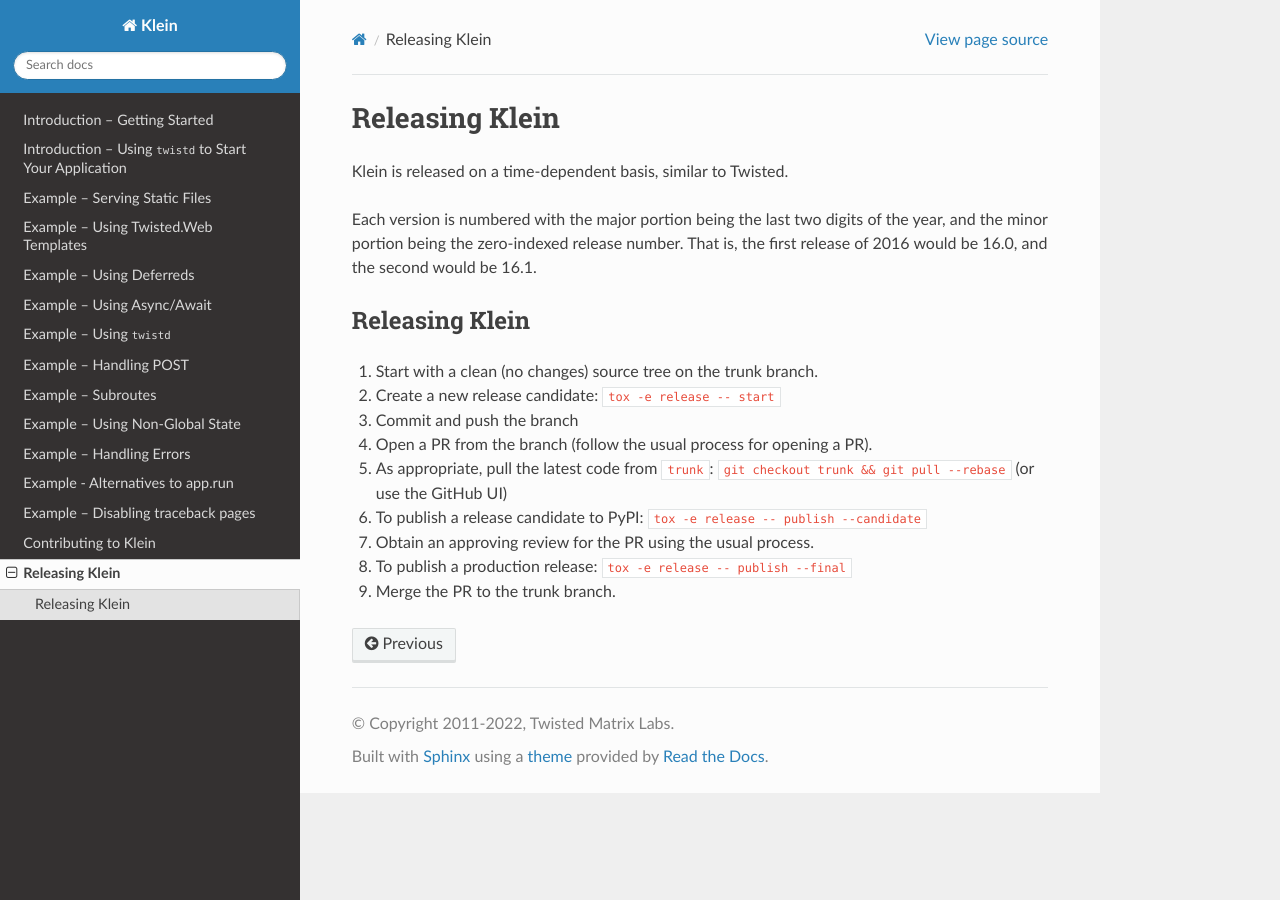
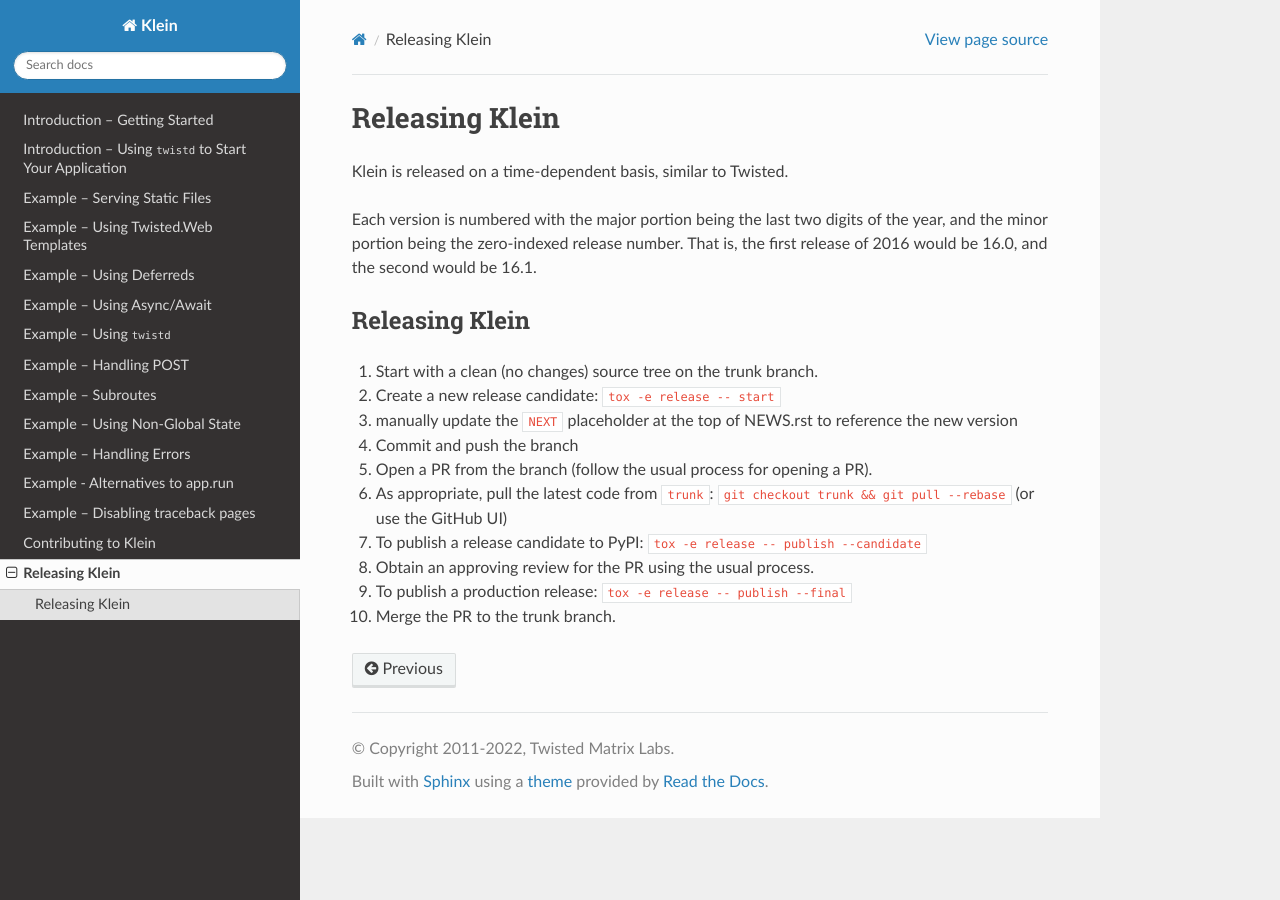
Before and after one commit to twisted/klein, a Sphinx documentation site: the page built from docs/release.rst, in a window 1280 px wide. Built offline with Sphinx 7.4.7 and the Read the Docs theme 2.0.0, drawn with Linux system fonts in a browser that asks for light colours; the version number could not be read and is left out.

Commit message:
update NEXT release

```diff
--- a/NEWS.rst
+++ b/NEWS.rst
@@ -1,8 +1,8 @@
 NEWS
 ====
 
-NEXT
-----
+23.12.0
+-------
 
  * Fixed a compatibility issue with Werkzeug versions greater than 2.2. [`#575 <https://github.com/twisted/klein/pull/575>`]
  * Added explicit support for Python 3.10 and 3.11, although in practice they did work previously in 21.8. [`#578 <https://github.com/twisted/klein/pull/578>`]
--- a/docs/release.rst
+++ b/docs/release.rst
@@ -13,9 +13,12 @@
 
 #. Start with a clean (no changes) source tree on the trunk branch.
 #. Create a new release candidate: :code:`tox -e release -- start`
+#. manually update the ``NEXT`` placeholder at the top of NEWS.rst to reference
+   the new version
 #. Commit and push the branch
 #. Open a PR from the branch (follow the usual process for opening a PR).
-#. As appropriate, pull the latest code from :code:`trunk`: :code:`git checkout trunk && git pull --rebase` (or use the GitHub UI)
+#. As appropriate, pull the latest code from :code:`trunk`: :code:`git checkout
+   trunk && git pull --rebase` (or use the GitHub UI)
 #. To publish a release candidate to PyPI: :code:`tox -e release -- publish --candidate`
 #. Obtain an approving review for the PR using the usual process.
 #. To publish a production release: :code:`tox -e release -- publish --final`
```
